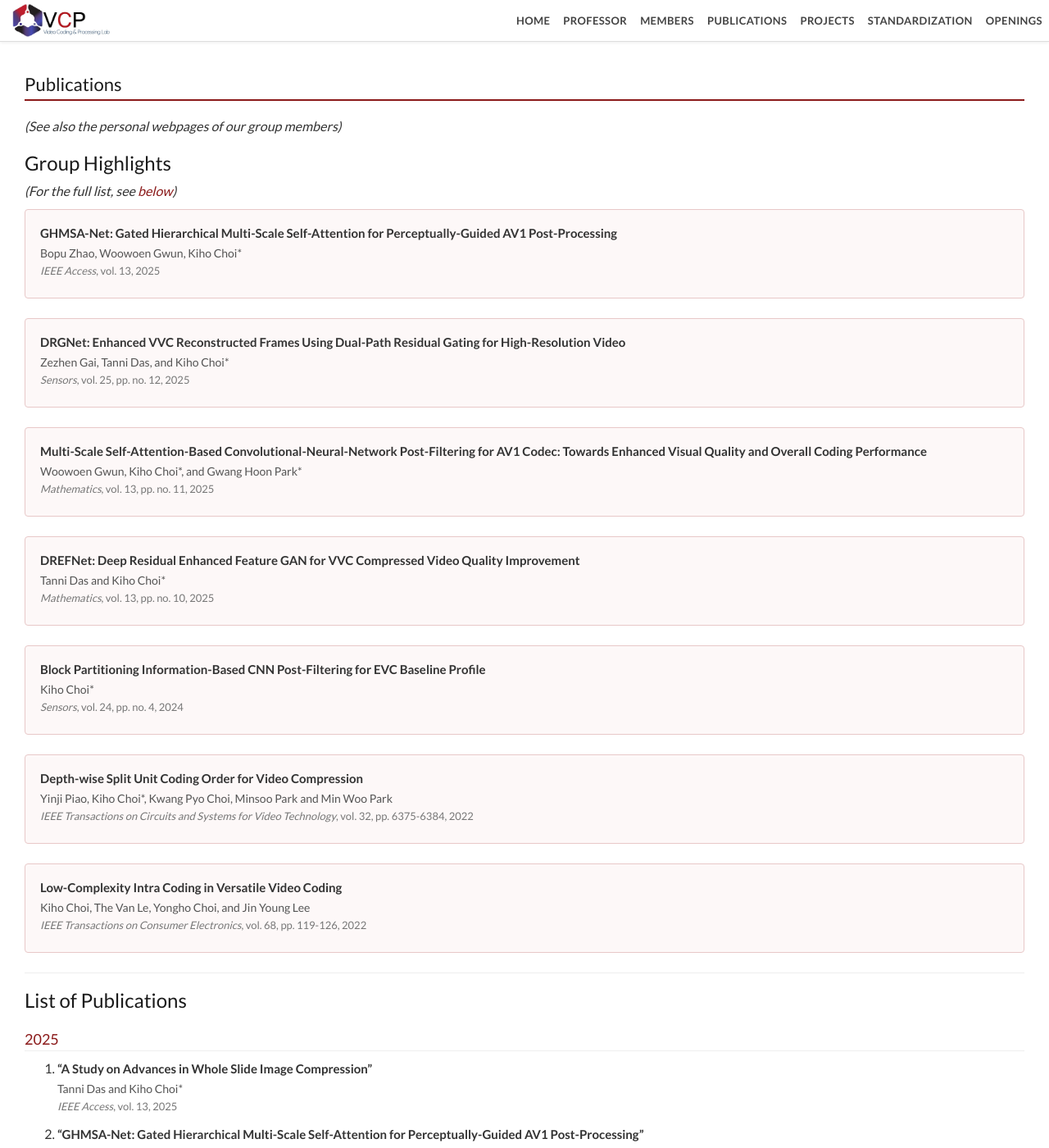
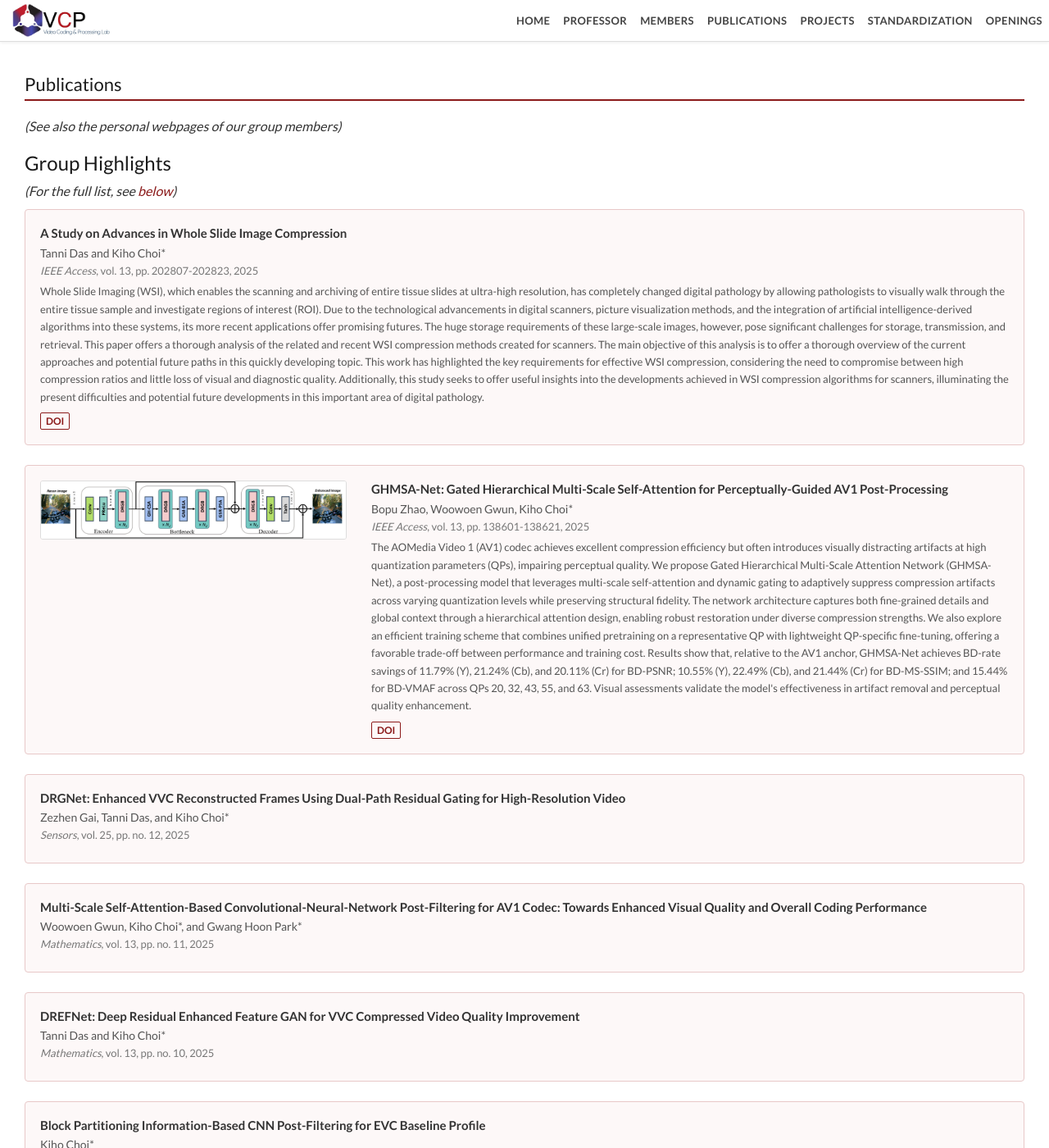
Before and after one commit to hazelran/lab_test, a Jekyll site: the page built from _pages/publications.html, in a window 1280 px wide and 1400 px high. Shown: the whole window at 82% size. Built offline with Jekyll 4.4.1, drawn with Linux system fonts in a browser that asks for light colours; some of the changed text lies outside the part shown.

Commit message:
Update publist.yml

```diff
--- a/_data/publist.yml
+++ b/_data/publist.yml
@@ -4,18 +4,73 @@
   authors: "Tanni Das and Kiho Choi*"
   journal: "IEEE Access"
   volume: "13"
+  pages: "202807-202823"
   year: 2025
+  highlight: 1
   category: "International Journal"
   id: "IJ29"
+  url: "https://ieeexplore.ieee.org/document/11270830"
+  description: >
+    Whole Slide Imaging (WSI), which enables the scanning and archiving of entire tissue slides at ultra-high resolution,
+    has completely changed digital pathology by allowing pathologists to visually walk through the entire tissue sample
+    and investigate regions of interest (ROI). Due to the technological advancements in digital scanners, picture
+    visualization methods, and the integration of artificial intelligence-derived algorithms into these systems, its more
+    recent applications offer promising futures. The huge storage requirements of these large-scale images, however, pose
+    significant challenges for storage, transmission, and retrieval. This paper offers a thorough analysis of the related
+    and recent WSI compression methods created for scanners. The main objective of this analysis is to offer a thorough
+    overview of the current approaches and potential future paths in this quickly developing topic. This work has
+    highlighted the key requirements for effective WSI compression, considering the need to compromise between high
+    compression ratios and little loss of visual and diagnostic quality. Additionally, this study seeks to offer useful
+    insights into the developments achieved in WSI compression algorithms for scanners, illuminating the present
+    difficulties and potential future developments in this important area of digital pathology.
+  bibtex: |
+    @ARTICLE{11270830,
+      author={Das, Tanni and Choi, Kiho},
+      journal={IEEE Access},
+      title={A Study on Advances in Whole Slide Image Compression},
+      year={2025},
+      volume={13},
+      number={},
+      pages={202807-202823},
+      keywords={Transform coding;Image coding;Pathology;DICOM;Image resolution;Image color analysis;Biomedical imaging;Propagation losses;Interoperability;Digital images;Digital pathology;whole slide image;scanners;image compression;JPEG;HEVC},
+      doi={10.1109/ACCESS.2025.3637830}
+    }
 
 - title: "GHMSA-Net: Gated Hierarchical Multi-Scale Self-Attention for Perceptually-Guided AV1 Post-Processing"
   authors: "Bopu Zhao, Woowoen Gwun, Kiho Choi*"
   journal: "IEEE Access"
   volume: "13"
+  pages: "138601-138621"
   year: 2025
   highlight: 1
+  image: "ghmsa_net.png"
   category: "International Journal"
   id: "IJ28"
+  url: "https://ieeexplore.ieee.org/document/10684507"
+  description: >
+    The AOMedia Video 1 (AV1) codec achieves excellent compression efficiency but often introduces visually distracting
+    artifacts at high quantization parameters (QPs), impairing perceptual quality. We propose Gated Hierarchical
+    Multi-Scale Attention Network (GHMSA-Net), a post-processing model that leverages multi-scale self-attention and
+    dynamic gating to adaptively suppress compression artifacts across varying quantization levels while preserving
+    structural fidelity. The network architecture captures both fine-grained details and global context through a
+    hierarchical attention design, enabling robust restoration under diverse compression strengths. We also explore an
+    efficient training scheme that combines unified pretraining on a representative QP with lightweight QP-specific
+    fine-tuning, offering a favorable trade-off between performance and training cost. Results show that, relative to
+    the AV1 anchor, GHMSA-Net achieves BD-rate savings of 11.79% (Y), 21.24% (Cb), and 20.11% (Cr) for BD-PSNR;
+    10.55% (Y), 22.49% (Cb), and 21.44% (Cr) for BD-MS-SSIM; and 15.44% for BD-VMAF across QPs 20, 32, 43, 55, and 63.
+    Visual assessments validate the model's effectiveness in artifact removal and perceptual quality enhancement.
+  bibtex: |
+    @ARTICLE{10684507,
+      author={Zhao, Bopu and Gwun, Woowoen and Choi, Kiho},
+      journal={IEEE Access},
+      title={GHMSA-Net: Gated Hierarchical Multi-Scale Self-Attention for Perceptually-Guided AV1 Post-Processing},
+      year={2025},
+      volume={13},
+      number={},
+      pages={138601-138621},
+      keywords={Video compression;post-processing;convolutional neural networks;attention mechanism},
+      doi={10.1109/ACCESS.2025.3596303}
+    }
 
 - title: "DRGNet: Enhanced VVC Reconstructed Frames Using Dual-Path Residual Gating for High-Resolution Video"
   authors: "Zezhen Gai, Tanni Das, and Kiho Choi*"
```
